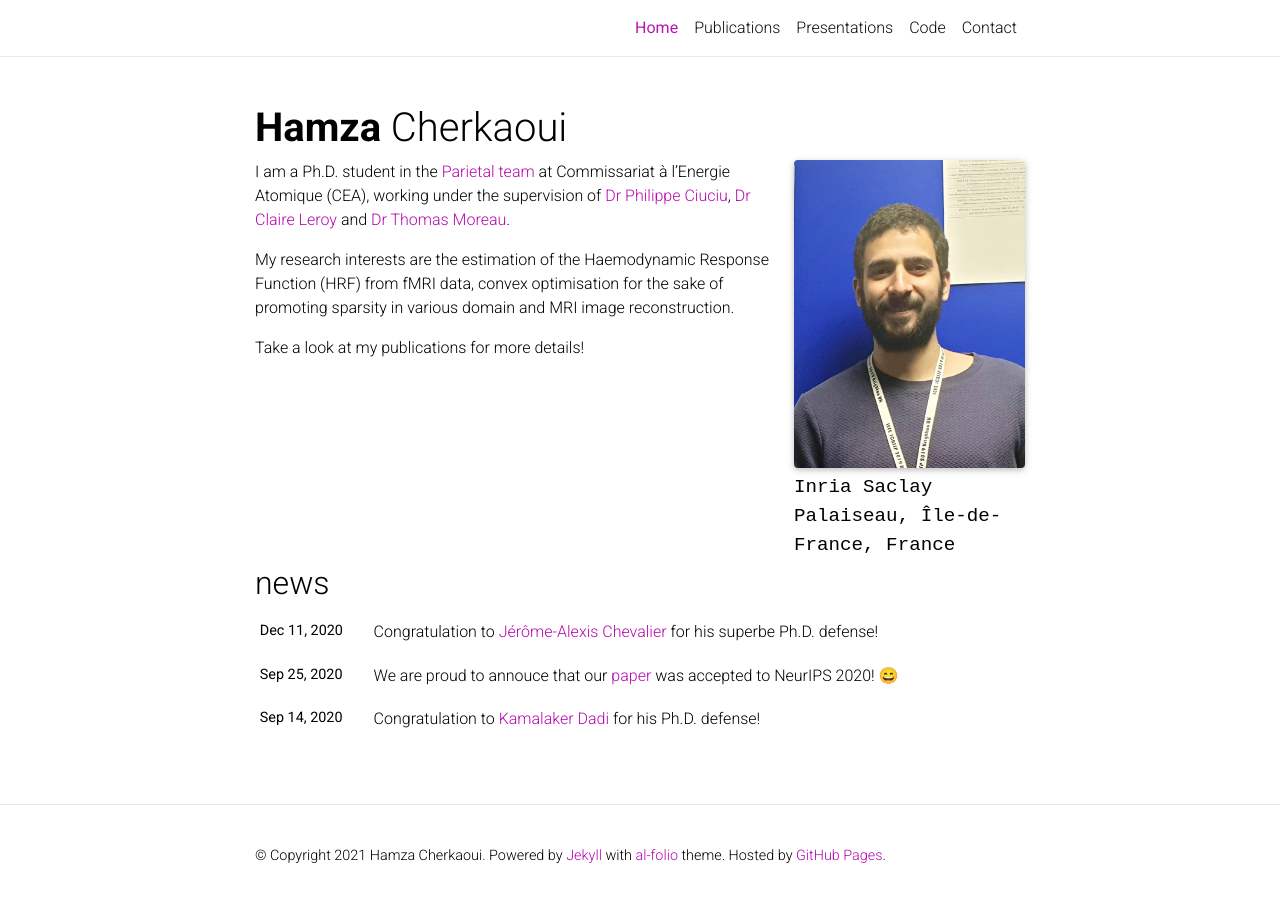
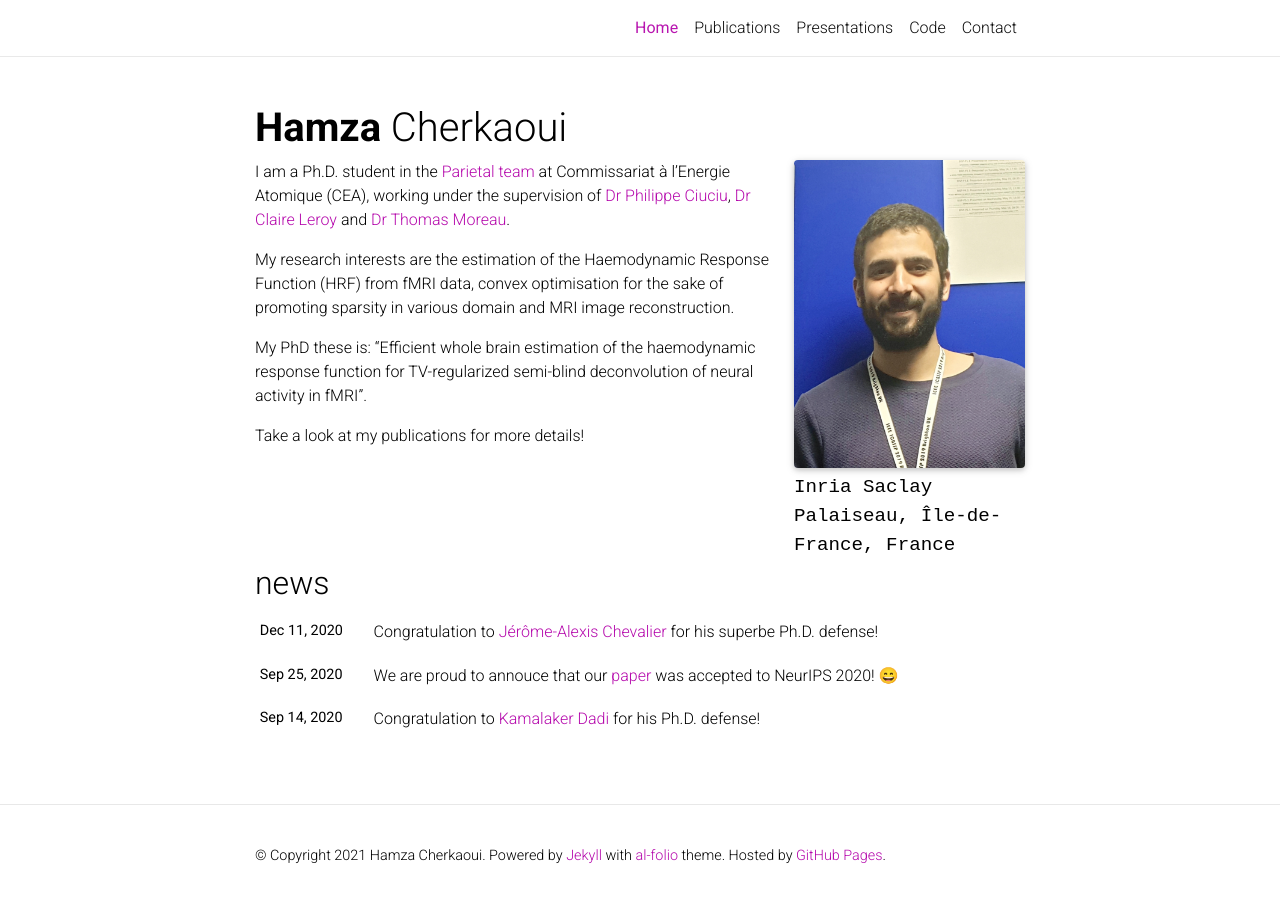
Before and after one commit to hcherkaoui/hcherkaoui.github.io, a Jekyll site: the page built from _pages/01_home.md, in a window 1280 px wide. Built offline with Jekyll 4.4.1, drawn with Linux system fonts in a browser that asks for light colours; nearby versions of some CDN libraries; emoji names are drawn with the system emoji font; a style sheet for code colours, icons or effects is not loaded.

Commit message:
ENH better intro

```diff
--- a/_pages/01_home.md
+++ b/_pages/01_home.md
@@ -21,4 +21,6 @@ I am a Ph.D. student in the <a href="https://team.inria.fr/parietal/">Parietal t
 
 My research interests are the estimation of the Haemodynamic Response Function (HRF) from fMRI data, convex optimisation for the sake of promoting sparsity in various domain and MRI image reconstruction.
 
+My PhD these is: "Efficient whole brain estimation of the haemodynamic response function for TV-regularized semi-blind deconvolution of neural activity in fMRI".
+
 Take a look at my publications for more details!
```
Also changed, not shown: HOW_TO_UPDATE.md (+1 -0 lines).
